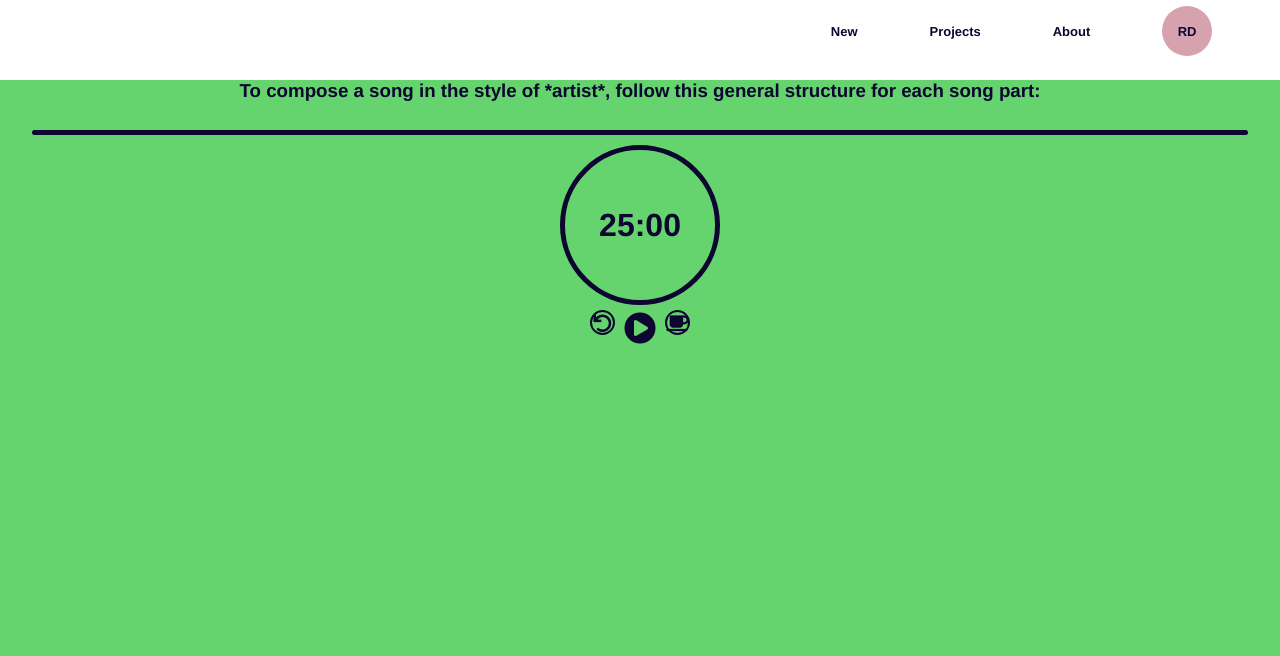
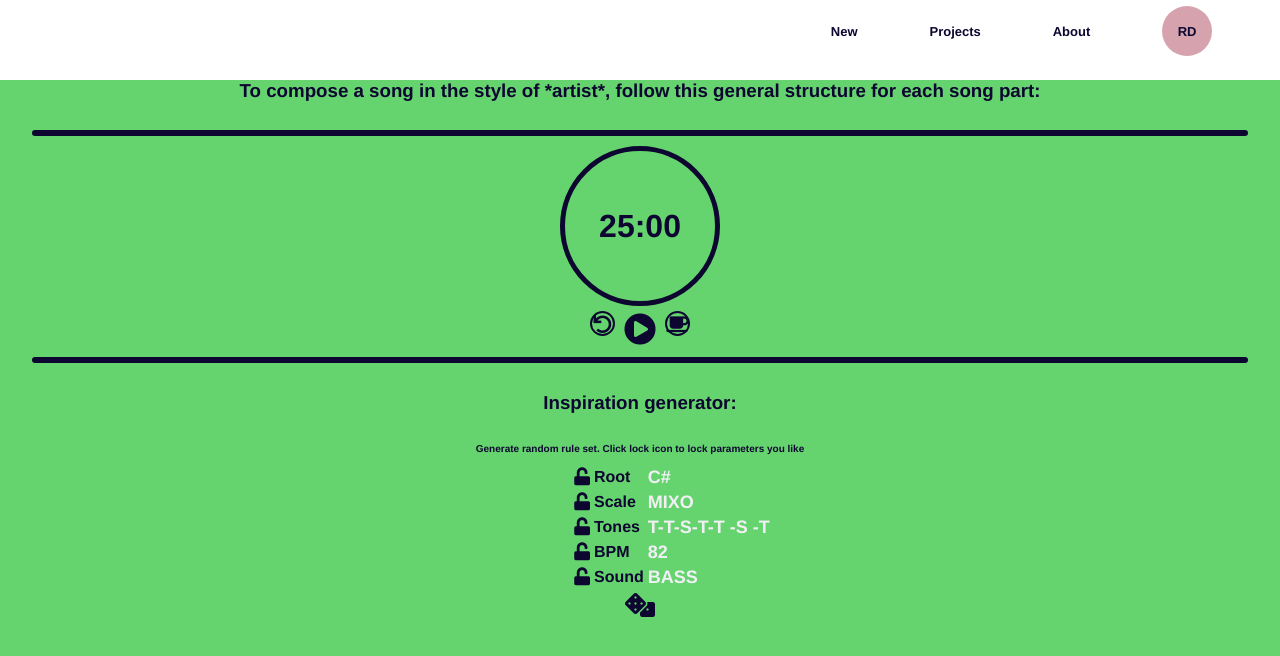
Before and after one commit to fxcircus/ai-music-producer, a React (Create React App) app: page /project in a window 1280 px wide. Shown: the top 656 px of the page. Built offline with nearby package versions, Linux system fonts and the light colour scheme.

Commit message:
Inspiration generator beginning

```diff
--- a/src/components/Divider/Divider.css
+++ b/src/components/Divider/Divider.css
@@ -1,6 +1,6 @@
 .divider {
     background-color: #0D0630;
-    height: 5px;
+    height: 6px;
     width: 95%;
     margin: 10px auto;
     border-radius: 5px;
--- /dev/null
+++ b/src/components/inspirationGenerator/inspirationGenerator.css
@@ -0,0 +1,38 @@
+:root {
+    --black-color: #0D0630;
+    --td-color: #f1f1f5;
+}
+
+.inspiration-generator {
+    display: flex;
+    flex-direction: column;
+    justify-content: center;
+    align-items: center;
+}
+
+.sub-title {
+    font-size: x-small;
+}
+
+table {
+    text-align: left;
+    margin-left: 5%;
+}
+
+th {
+    font-size: large;
+    color: var(--black-color);
+}
+
+.td-value {
+    font-size: large;
+    color: var(--td-color);
+}
+
+.dice {
+    font-size: x-large;
+}
+
+.dice:hover, .lock-icon:hover {
+    cursor: pointer;
+}
--- /dev/null
+++ b/src/components/inspirationGenerator/inspirationGenerator.tsx
@@ -0,0 +1,107 @@
+import React, { useState } from "react";
+import "./inspirationGenerator.css";
+
+type LockedState = {
+  root: boolean;
+  scale: boolean;
+  tones: boolean;
+  bpm: boolean;
+  sound: boolean;
+};
+
+export default function InspirationGenerator() {
+  const [locked, setLocked] = useState<LockedState>({
+    root: false,
+    scale: false,
+    tones: false,
+    bpm: false,
+    sound: false,
+  });
+
+  type ParamName = keyof LockedState;
+
+  const toggleLock = (param: ParamName) => {
+    setLocked((prevState) => ({
+      ...prevState,
+      [param]: !prevState[param],
+    }));
+  };
+
+  return (
+    <div className="inspiration-generator">
+      <h3>Inspiration generator:</h3>
+      <p className="sub-title">
+        Generate random rule set. Click lock icon to lock parameters you like
+      </p>
+
+      <table>
+        <tbody>
+          <tr>
+            <th>
+              <i
+                className={`fas ${
+                  locked.root ? "fa-lock" : "fa-unlock"
+                } lock-icon`}
+                onClick={() => toggleLock("root")}
+              />
+            </th>
+            <td>Root</td>
+            <td className="td-value">C#</td>
+          </tr>
+          <tr>
+            <th>
+              <i
+                className={`fas ${
+                  locked.scale ? "fa-lock" : "fa-unlock"
+                } lock-icon`}
+                onClick={() => toggleLock("scale")}
+              />
+            </th>
+            <td>Scale</td>
+            <td className="td-value">MIXO</td>
+          </tr>
+          <tr>
+            <th>
+              <i
+                className={`fas ${
+                  locked.tones ? "fa-lock" : "fa-unlock"
+                } lock-icon`}
+                onClick={() => toggleLock("tones")}
+              />
+            </th>
+            <td>Tones</td>
+            <td className="td-value">T-T-S-T-T -S -T</td>
+          </tr>
+          <tr>
+            <th>
+              <i
+                className={`fas ${
+                  locked.bpm ? "fa-lock" : "fa-unlock"
+                } lock-icon`}
+                onClick={() => toggleLock("bpm")}
+              />
+            </th>
+            <td>BPM</td>
+            <td className="td-value">82</td>
+          </tr>
+          <tr>
+            <th>
+              <i
+                className={`fas ${
+                  locked.sound ? "fa-lock" : "fa-unlock"
+                } lock-icon`}
+                onClick={() => toggleLock("sound")}
+              />
+            </th>
+            <td>Sound</td>
+            <td className="td-value">BASS</td>
+          </tr>
+        </tbody>
+      </table>
+
+      <button>
+        <i className="dice fas fa-dice dice-icon" />
+      </button>
+    </div>
+  );
+}
--- a/src/pages/CurrentProject/CurrentProject.tsx
+++ b/src/pages/CurrentProject/CurrentProject.tsx
@@ -3,6 +3,7 @@ import './CurrentProject.css'
 import Card from '../../components/Card/Card'
 import PomodoroTimer from "../../components/pomodoroTimer/pomodoroTimer";
 import Divider from "../../components/Divider/Divider";
+import InspirationGenerator from "../../components/inspirationGenerator/inspirationGenerator"
 
 interface LoaderProps {
     result: string;
@@ -50,7 +51,8 @@ const CurrentProject: FC<LoaderProps> = ({ result }) => {
             </div>
             <Divider />
             <PomodoroTimer />
-
+            <Divider />
+            <InspirationGenerator />
         </div>
     );
 }
```
